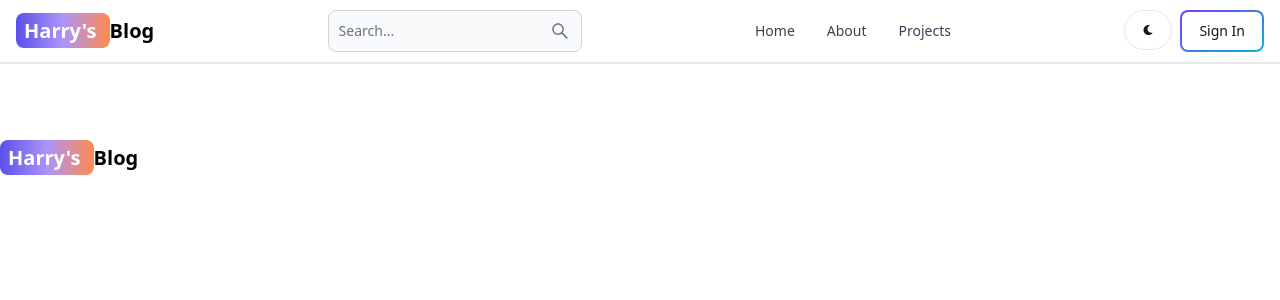
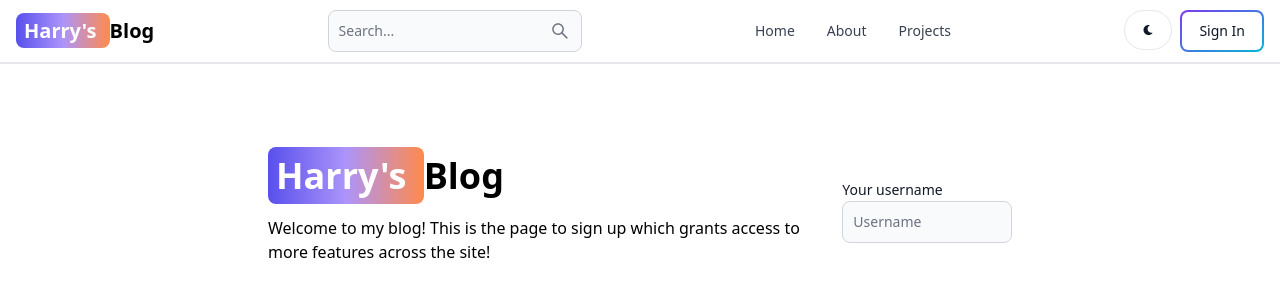
Before and after one commit to theallSparky/mern-blog, a React (Vite) app in the folder client/: page /sign-up in a window 1280 px wide. Shown: the top 300 px of the page. Built offline with nearby package versions, Linux system fonts and the light colour scheme.

Commit message:
Added flex and other stylings and added a username textinput field from flowbite

```diff
--- a/client/src/pages/SignUp.jsx
+++ b/client/src/pages/SignUp.jsx
@@ -1,23 +1,31 @@
+import { Label, TextInput } from "flowbite-react";
 import { Link } from "react-router-dom";
 
 export default function SignUp() {
   return (
     <div className="min-h-screen mt-20">
-      <div className="">
+      <div className="flex p-3 max-w-3xl mx-auto flex-col md:flex-row md:items-center">
         {/* left */}
         <div className="">
-          <Link
-            to="/"
-            className="self-center whitespace-nowrap text-sm sm:text-xl font-semibold dark:text-white"
-          >
+          <Link to="/" className="font-bold dark:text-white text-4xl">
             <span className="px-2 py-1 bg-gradient-to-r from-indigo-600 via-purple-400 to-orange-400 rounded-lg text-white">
               Harry&apos;s{" "}
             </span>
             Blog
           </Link>
+          <p className="mt-5">
+            Welcome to my blog! This is the page to sign up which grants access
+            to more features across the site!
+          </p>
         </div>
         {/* right */}
-        <div className=""></div>
+
+        <div className="">
+          <form className="">
+            <Label value="Your username" />
+            <TextInput type="text" placeholder="Username" id="username" />
+          </form>
+        </div>
       </div>
     </div>
   );
```
